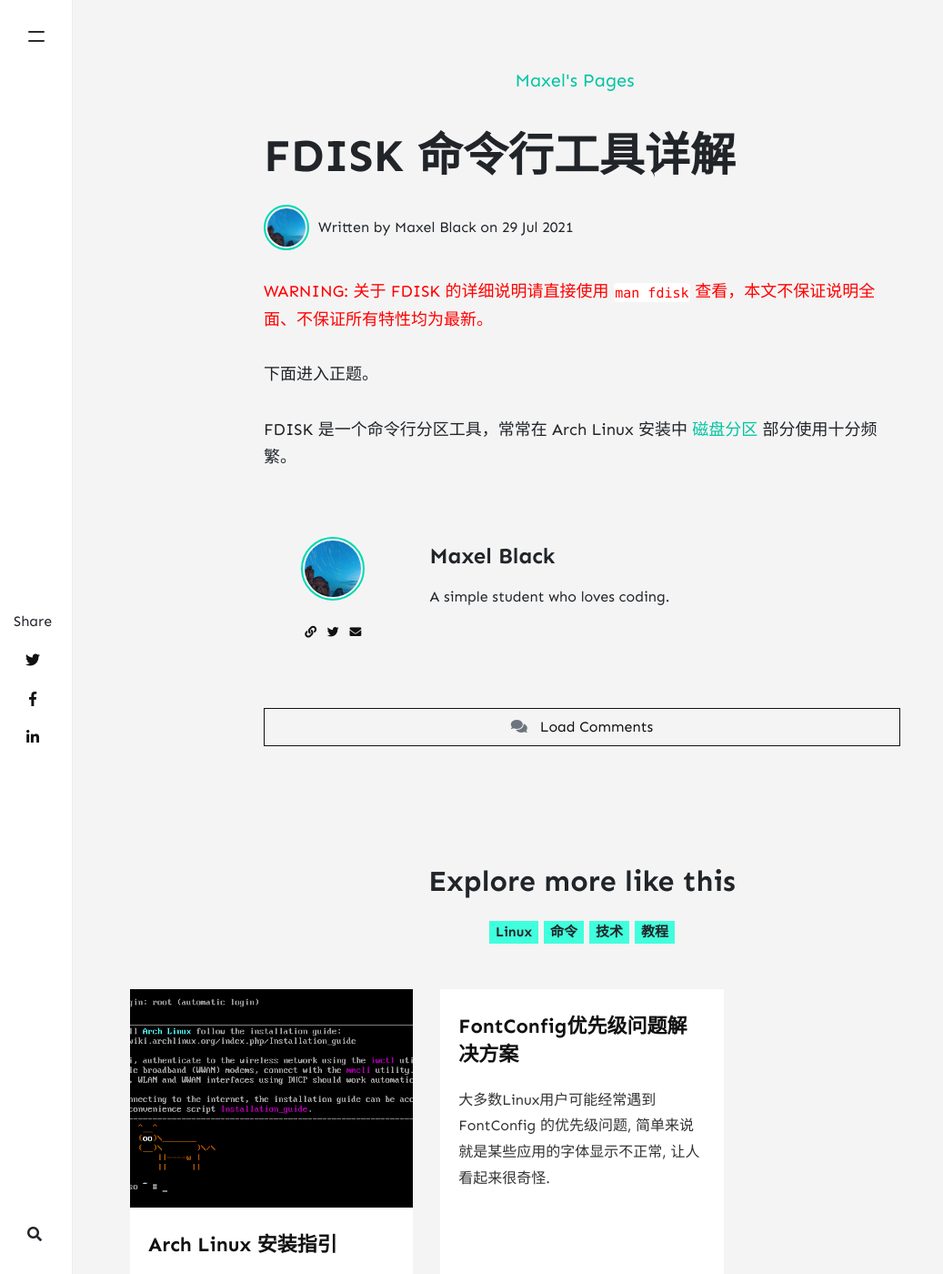
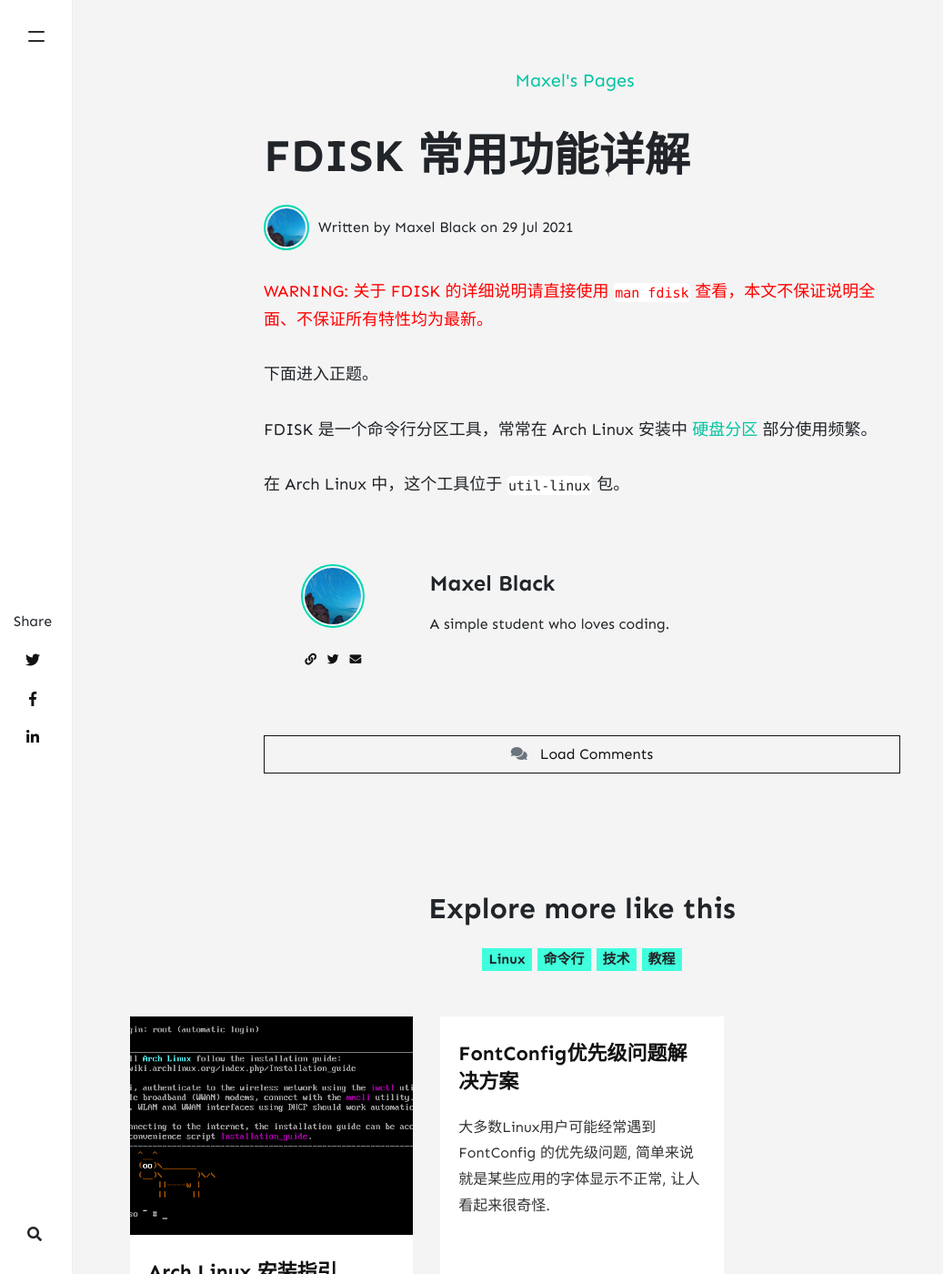
Before and after one commit to maxelblack/maxels-pages, a Jekyll site: the page built from _posts/2021-07-29-fdisk.md, in a window 1280 px wide and 1400 px high. Shown: the whole window at 91% size, without its empty margins (0-1037 px from the left). Built offline with Jekyll 4.4.1, drawn with Linux system fonts in a browser that asks for light colours; nearby versions of some CDN libraries; comment, search, counter and statistics services are not loaded.

Commit message:
Update fdisk tips | Configure permalink rules

```diff
--- a/_config.yml
+++ b/_config.yml
@@ -10,7 +10,7 @@ logo: '/assets/images/logo.png'
 favicon: '/favicon.ico'
 url: https://maxelblack.github.io
 baseurl:
-permalink: /:year/:month/:title/
+permalink: /:year/:month/:title
 email: maxelblack@outlook.com
 disqus: 'maxels-pages'
 google_analytics: "G-0PRRN86LQ0"
--- a/_posts/2021-07-29-fdisk.md
+++ b/_posts/2021-07-29-fdisk.md
@@ -1,12 +1,15 @@
 ---
 layout: post
-title: "FDISK 命令行工具详解"
+title: "FDISK 常用功能详解"
+permalink: /linux/fdisk
 author: maxelbk
-categories: [ "Linux", "技术", "教程", "命令" ]
+categories: [ "Linux", "技术", "教程", "命令行" ]
 ---
 
 <p><font color="red">WARNING: 关于 FDISK 的详细说明请直接使用 <code class="highlighter-rouge language-plaintext">man fdisk</code> 查看，本文不保证说明全面、不保证所有特性均为最新。</font></p>
 
 下面进入正题。
 
-FDISK 是一个命令行分区工具，常常在 Arch Linux 安装中 [磁盘分区]() 部分使用十分频繁。
+FDISK 是一个命令行分区工具，常常在 Arch Linux 安装中 [硬盘分区](/linux/arch-inst#硬盘分区) 部分使用频繁。
+
+在 Arch Linux 中，这个工具位于 `util-linux` 包。
```
Also changed, not shown: _posts/2021-04-24-arch-ins-guide.md (+2 -2 lines).
